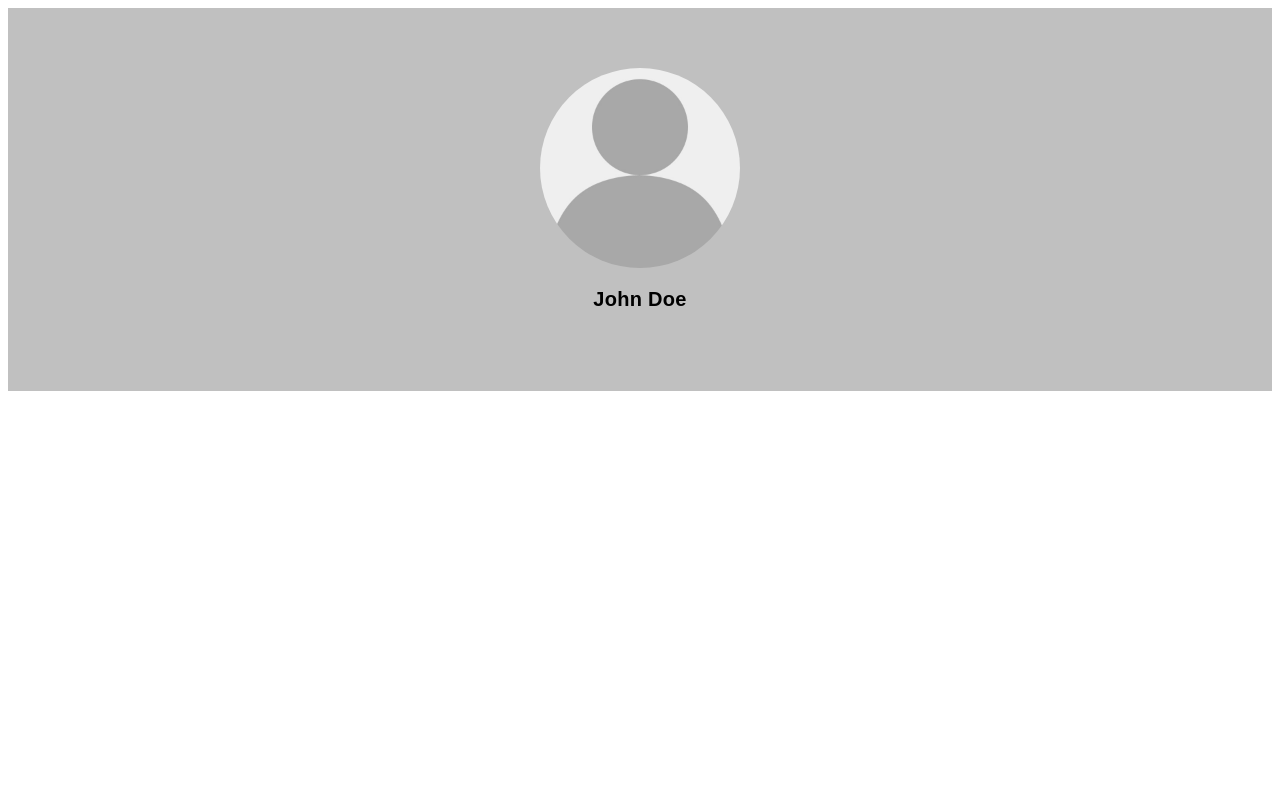
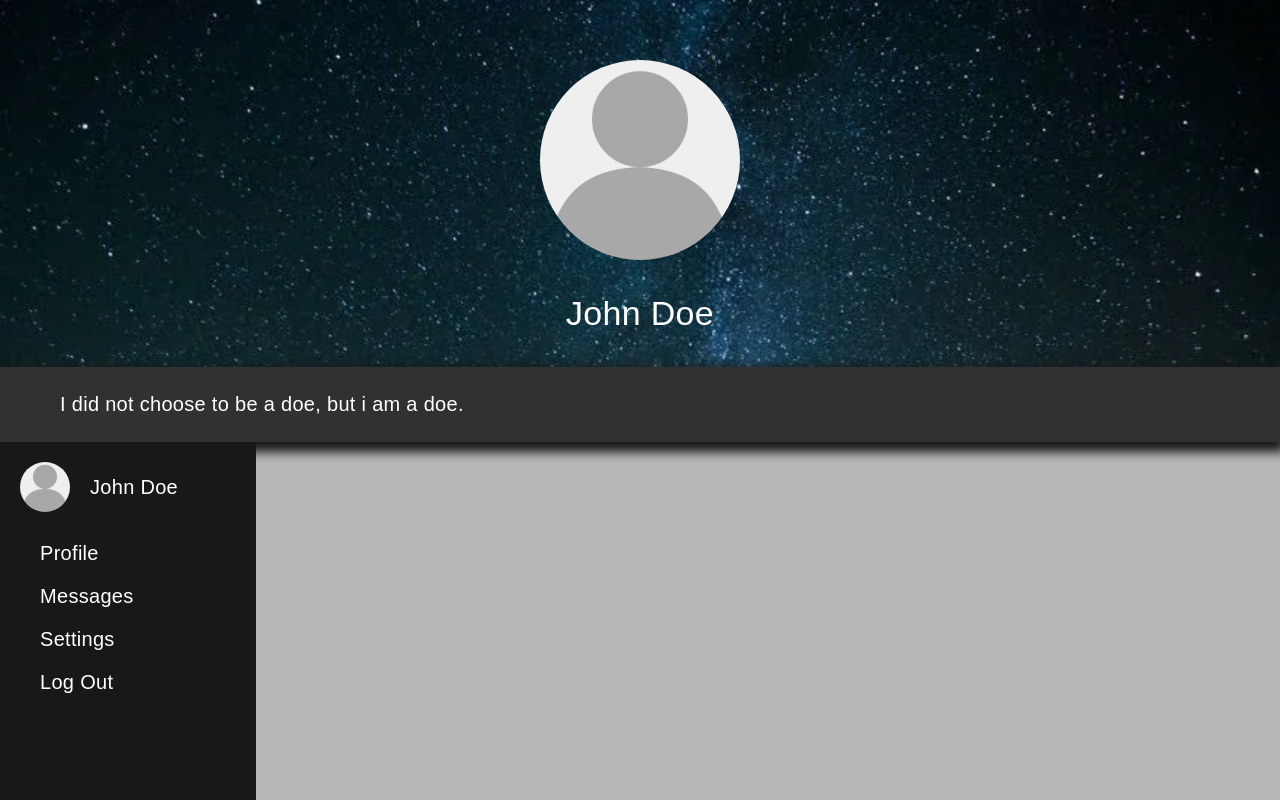
Before and after one commit to moony-inc/bruh, a Vue app: page / in a window 1280 px wide. Built offline with nearby package versions, Linux system fonts and the light colour scheme.

Commit message:
UserProfile modified. Sidebar added.

```diff
--- a/src/App.vue
+++ b/src/App.vue
@@ -1,16 +1,19 @@
 <template>
   <div id="app">
     <UserProfile></UserProfile>
+    <Sidebar></Sidebar>
   </div>
 </template>
 
 <script>
 import UserProfile from './components/UserProfile.vue'
+import Sidebar from './components/Sidebar.vue'
 
 export default {
   name: 'App',
   components: {
     UserProfile,
+    Sidebar,
   },
 }
 </script>
--- /dev/null
+++ b/src/components/Sidebar.vue
@@ -0,0 +1,63 @@
+<template>
+  <div class="Sidebar">
+    <div class="sidebar_header">
+      <img src="../assets/img/user_blank.jpg" alt="" class="user_img-sm">
+      <p class="sidebar_username">John Doe</p>
+    </div>
+    <div class="sidebar_main">
+      <div class="sidebar_profile">Profile</div>
+      <div class="sidebar_messages">Messages</div>
+      <div class="sidebar_settings">Settings</div>
+      <div class="sidebar_logout">Log Out</div>
+    </div>
+  </div>
+</template>
+
+<script>
+export default {
+  data() {
+    return {
+    }
+  },
+  methods: {
+  },
+}
+</script>
+
+<style lang="scss">
+  .Sidebar {
+    height: 100vh;
+    position: fixed;
+    width: 20vw;
+    background-color: #181818;
+    resize: horizontal;
+  }
+  .sidebar_header {
+    display: flex;
+    align-items: center;
+  }
+  .sidebar_username {
+    color: #fff;
+  }
+  .user_img-sm {
+    width: 50px;
+    height: 50px;
+    border-radius: 50%;
+    margin: 1em;
+  }
+  .sidebar_main {
+    display: flex;
+    flex-direction: column;
+    & div {
+      padding: 0.5em 2em;
+      color: #fff;
+      transition: 300ms;
+      user-select: none;
+      cursor: pointer;
+      &:hover {
+        transition: 300ms;
+        transform: scale(1.05);
+      }
+    }
+  }
+</style>
--- a/src/components/UserProfile.vue
+++ b/src/components/UserProfile.vue
@@ -2,7 +2,10 @@
   <div class="UserProfile">
     <div class="user_avatar-wrapper">
       <img src="../assets/img/user_blank.jpg" alt="" class="user_avatar">
-      <p>John Doe</p>
+      <p class="username">John Doe</p>
+    </div>
+    <div class="user_bio-wrapper">
+      <p class="user_bio-text">I did not choose to be a doe, but i am a doe.</p>
     </div>
   </div>
 </template>
@@ -27,11 +30,25 @@ export default {
     flex-direction: column;
     justify-content: center;
     align-items: center;
-    padding: 3em 0;
+    padding-top: 3em;
+    background-image: url(../assets/img/user_background.webp);
+    background-size: cover;
+    background-repeat: no-repeat;
   }
   .user_avatar {
     width: 200px;
     height: 200px;
     border-radius: 50%;
   }
+  .username {
+    font-size: 34px;
+    user-select: none;
+    color: #fff;
+  }
+  .user_bio-wrapper {
+    padding: 0.3em 3em;
+    background-color: #313131;
+    color: #fff;
+    box-shadow: 0px 5px 10px 5px rgba($color: #181818, $alpha: 1.0);
+  }
 </style>
--- a/src/scss/global.scss
+++ b/src/scss/global.scss
@@ -1,4 +1,7 @@
 body {
-  font: 900 20px 'Montserrat', sans-serif;
+  font: 500 20px 'Montserrat', sans-serif;
   letter-spacing: 0.3px;
+
+  background-color: rgb(183, 183, 183);
+  margin: 0;
 }
```
Also changed, not shown: src/assets/img/user_background.webp (added).
